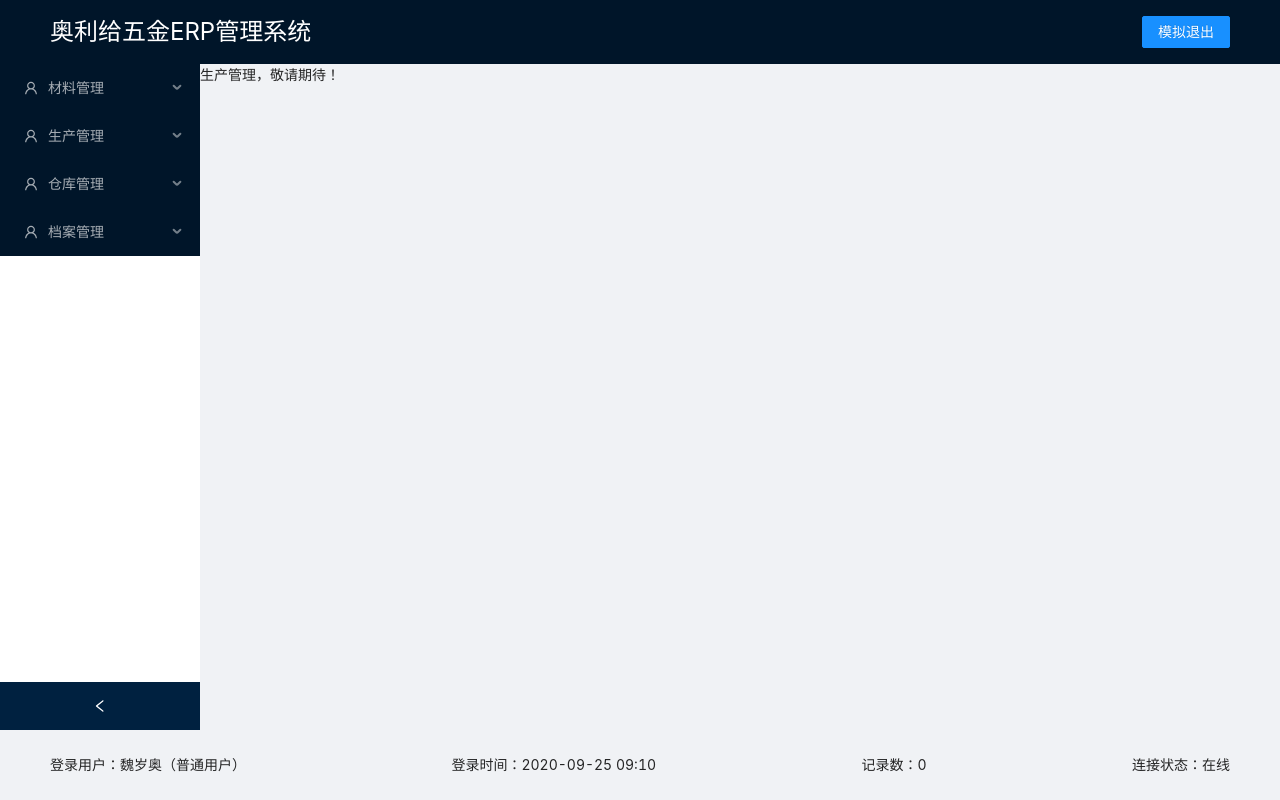
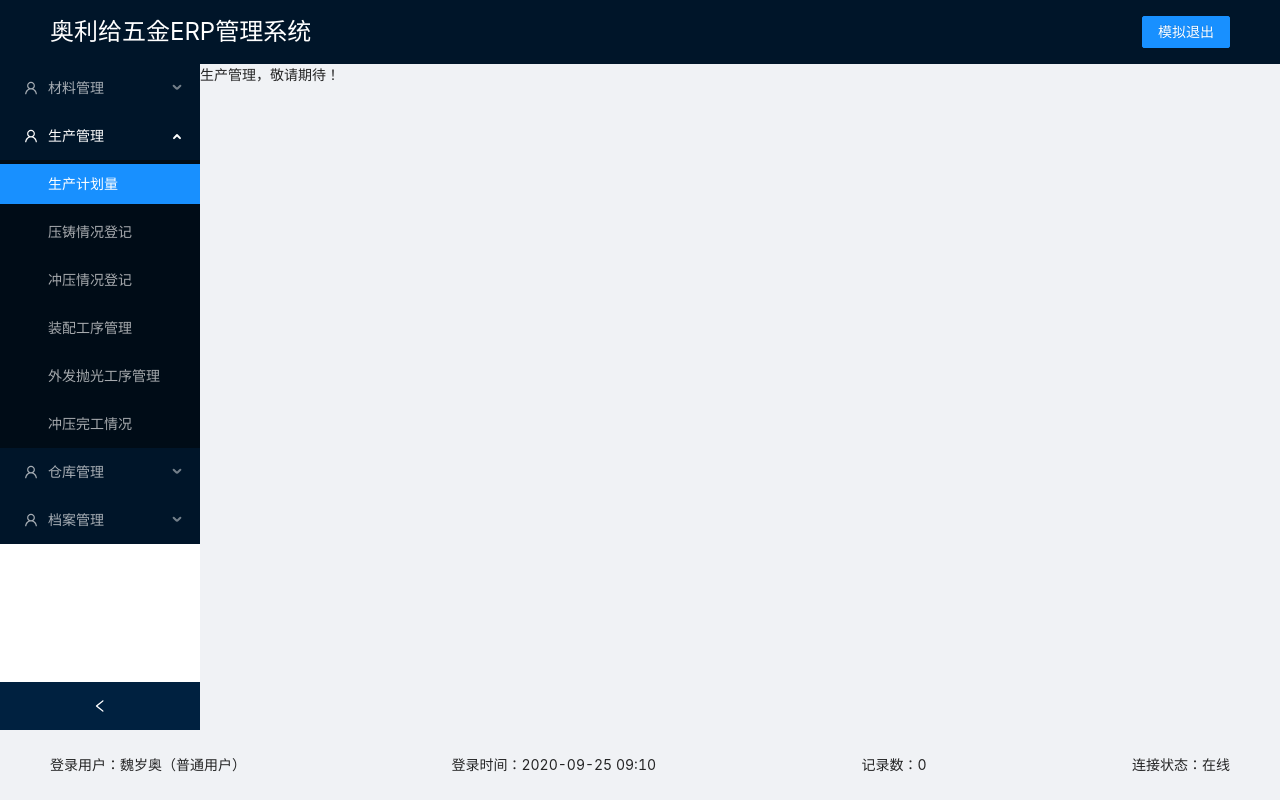
Before and after one commit to tanjing9406/antd-demo, a React (Create React App) app: page /login in a window 1280 px wide. Both pictures are taken after a click on the button "模拟登录". Built offline with nearby package versions, Linux system fonts and the light colour scheme.

Commit message:
bugfix: default selected key issue

```diff
--- a/package.json
+++ b/package.json
@@ -9,6 +9,7 @@
     "antd": "^4.6.5",
     "react": "^16.13.1",
     "react-dom": "^16.13.1",
+    "react-router": "^5.2.0",
     "react-router-dom": "^5.2.0",
     "react-scripts": "3.4.3"
   },
--- a/src/components/ausider/index.js
+++ b/src/components/ausider/index.js
@@ -1,9 +1,10 @@
-import React, { useState } from 'react';
+import React, { useEffect, useState } from 'react';
 import { Link } from 'react-router-dom'
 import {
     UserOutlined,
 } from '@ant-design/icons';
 import { Layout, Menu } from 'antd';
+import { withRouter } from 'react-router'
 
 import MenuConfig from '../../config/menu.config'
 
@@ -12,9 +13,10 @@ import './style.css'
 const { Sider } = Layout;
 const { SubMenu } = Menu;
 
-const AuSider = () => {
-    const pathname = window.location.pathname.slice(1).split('/')
+const AuSider = (props) => {
+    const pathname = props.location.pathname.slice(1).split('/')
     const [collapsed, setCollapsed] = useState(false)
+    const [selectedKeys, setSelectedKeys] = useState([pathname.join('-')])
     const [openKeys, setOpenKeys] = useState([pathname[0]])
 
     const onOpenChange = (oKeys) => {
@@ -25,10 +27,13 @@ const AuSider = () => {
         const nextOpenKeys = oKeys.find(key => openKeys.indexOf(key) === -1)
         setOpenKeys([nextOpenKeys])
     }
-
+    useEffect(() => {
+        setSelectedKeys([pathname.join('-')])
+        setOpenKeys([pathname[0]])
+    }, [props.location.pathname])
     return (
         <Sider className="site-layout-background fx1" collapsible collapsed={collapsed} onCollapse={setCollapsed}>
-            <Menu theme="dark" defaultSelectedKeys={[pathname.join('-')]} openKeys={openKeys} onOpenChange={onOpenChange} mode="inline">
+            <Menu theme="dark" selectedKeys={selectedKeys} openKeys={openKeys} onOpenChange={onOpenChange} mode="inline">
                 {MenuConfig.map((menuItem) => (
                     <SubMenu key={menuItem.id} icon={<UserOutlined />} title={menuItem.title}>
                         {menuItem.subMenu.map(sub => <Menu.Item key={sub.id}><Link to={sub.url}>{sub.title}</Link></Menu.Item>)}
@@ -39,4 +44,4 @@ const AuSider = () => {
     )
 }
 
-export default AuSider
+export default withRouter(AuSider)
```
